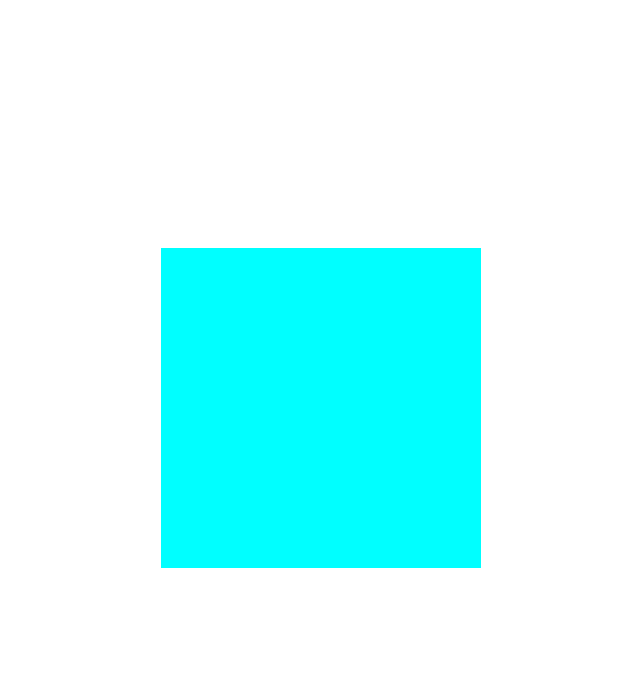
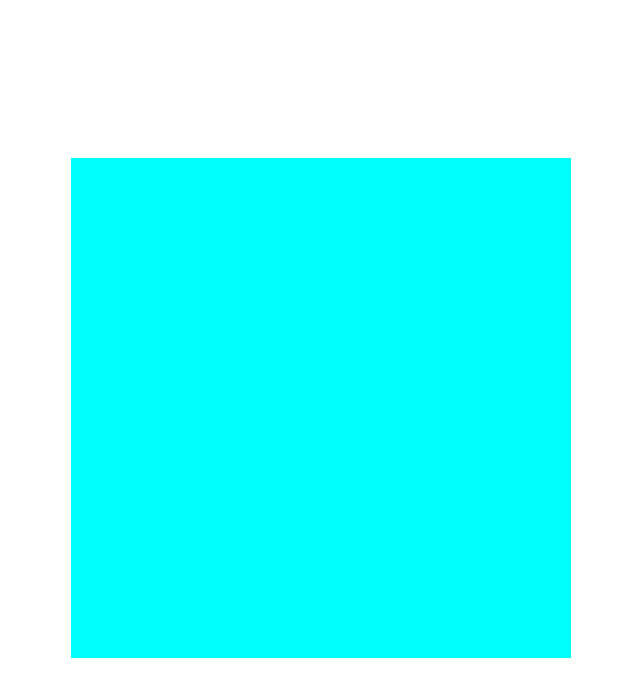
Before and after one commit to Alpaca3245/etch-a-sketch, a plain HTML site: page index.html in a window 1280 px wide. Shown: the whole page, without its empty margins (327-967 px from the left). Drawn offline with Linux system fonts and the light colour scheme.

Commit message:
Made the gridsquares able to stretch

```diff
--- a/index.css
+++ b/index.css
@@ -8,28 +8,25 @@ body {
     align-items: center;
 }
 
-#etch-a-sketch-container {
-
+.grid {
+    display:flex;
+    flex-direction: column;
+    width: 500px;
+    height: 500px;
 }
-
-
 
 .gridRow {
     display:flex;
-    align-items: stretch;
+    flex: 1;
     justify-content: stretch;
 }
 
 .gridSquare {
-    display: flex;
     color: aqua;
     background-color: aqua;
     min-width: 20px;
     min-height: 20px;
-    max-height: 50px;
-    max-width: 50px;
-    align-items: stretch;
-    justify-content: stretch;
+    flex-grow: 1;
 
     transition: background-color 2s ease-in-out;
 }
```
